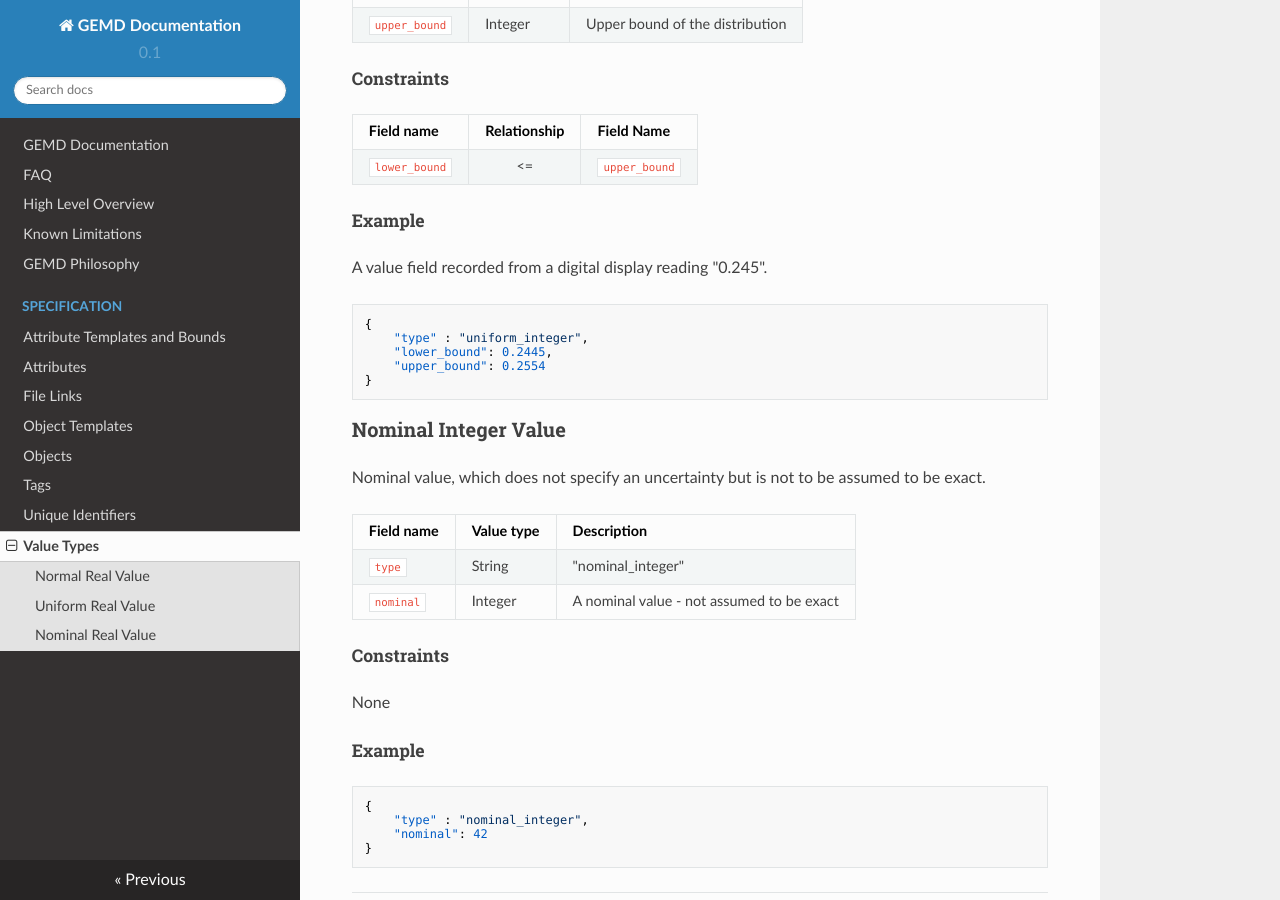
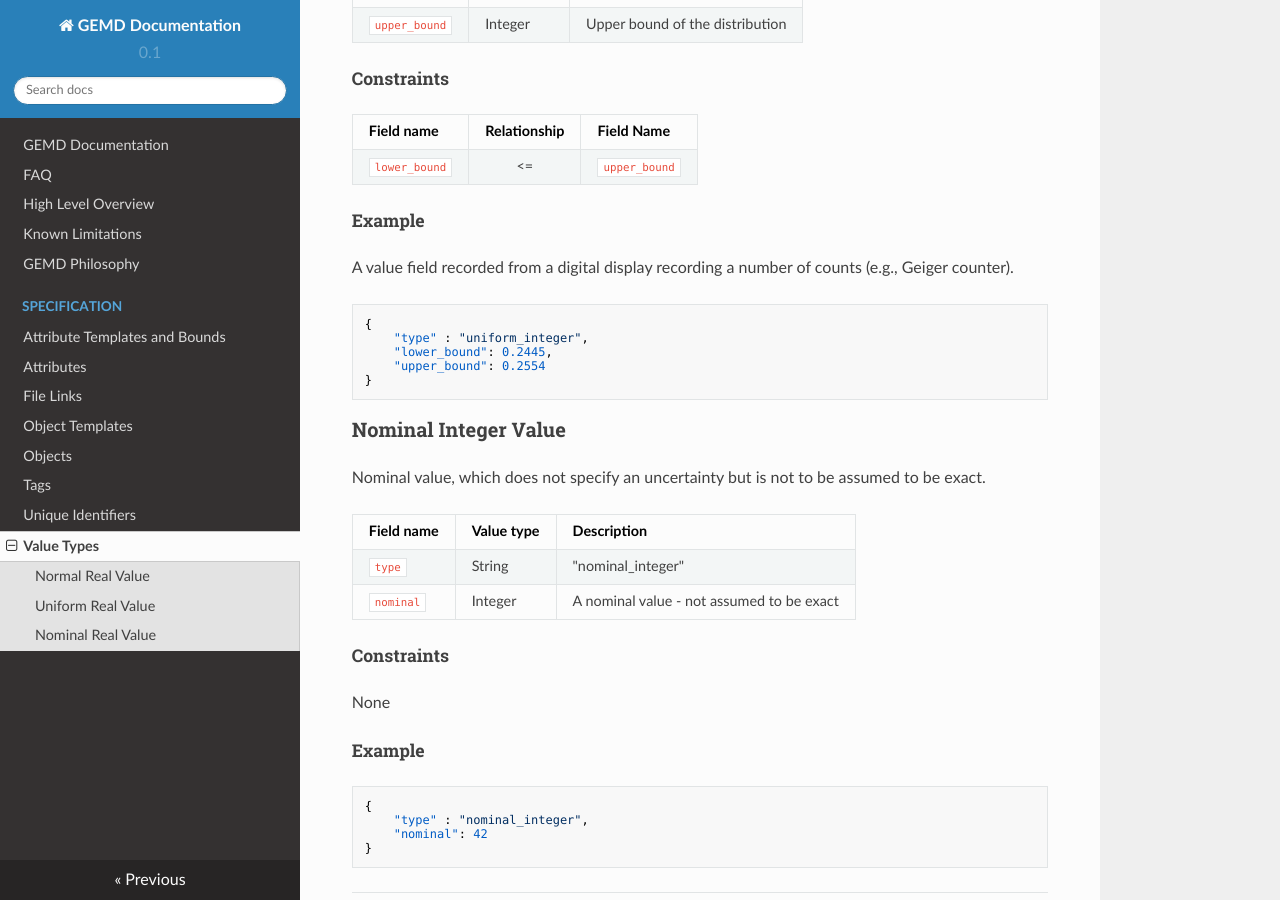
Before and after one commit to CitrineInformatics/gemd-docs, an MkDocs documentation site: the page built from docs/specification/value-types.md, in a window 1280 px wide and 900 px high, scrolled down 3200 px. Built offline with MkDocs 1.6.1, drawn with Linux system fonts in a browser that asks for light colours; nearby versions of some CDN libraries.

Commit message:
Update docs/specification/value-types.md
Co-authored-by: Ken Kroenlein <51962276+kroenlein@users.noreply.github.com>

````diff
--- a/docs/specification/value-types.md
+++ b/docs/specification/value-types.md
@@ -148,7 +148,7 @@ In order to be valid, the entirety of the distribution must fall within the boun
 
 ##### Example
 
-A value field recorded from a digital display reading "0.245".
+A value field recorded from a digital display recording a number of counts (e.g., Geiger counter).
 ```json
 {
     "type" : "uniform_integer",
````
